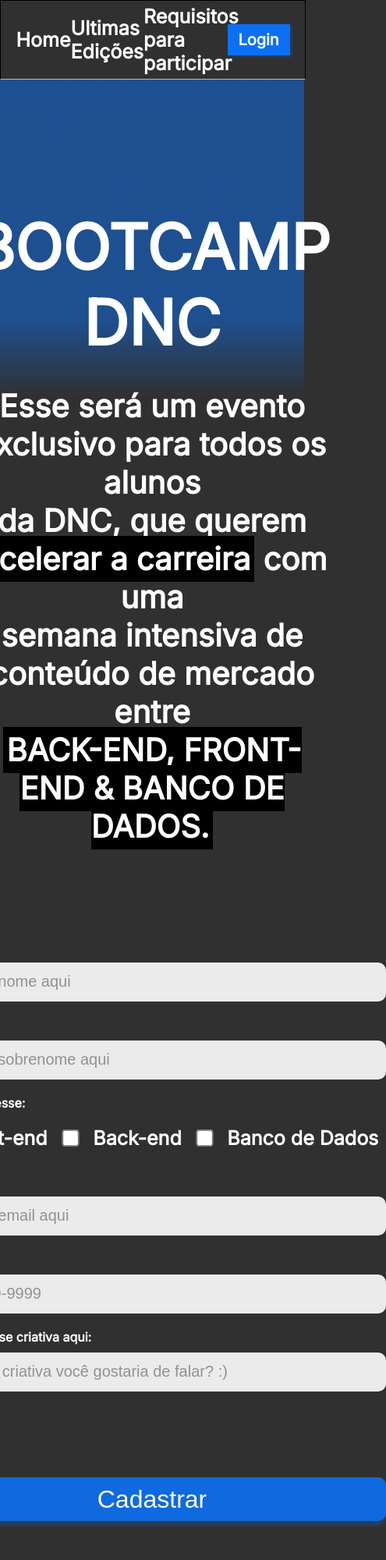
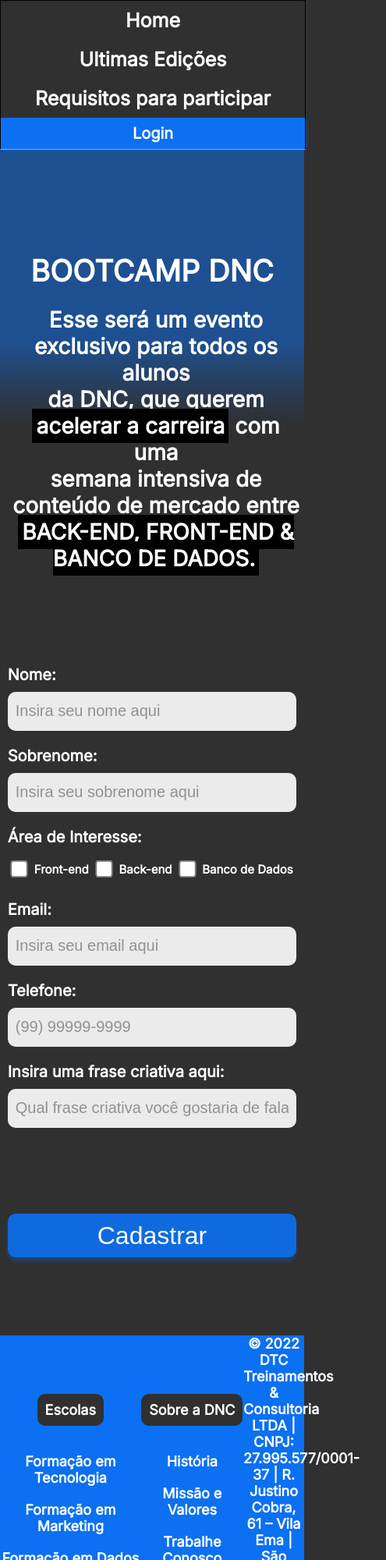
Before and after one commit to uel91/bootcamp-dnc, a plain HTML site: page index.html in a window 390 px wide. Shown: the top 2000 px of the page at 78% size, 495 px wide, since content can reach past the window. Drawn offline with Linux system fonts and the light colour scheme.

Commit message:
Adicionando media query para mobile

```diff
--- a/estilo.css
+++ b/estilo.css
@@ -167,3 +167,141 @@
                     cursor: pointer;
 
                 }
+                /* Footer */
+
+                footer{
+                   width: 100%;
+                   background-color: var(--azul-dnc);
+                }
+
+                footer .linha1{
+                    display: flex;
+                    justify-content: space-around;
+                    align-items: center;
+                }
+
+                footer ul{
+                    list-style: none;
+                    margin: 0px;
+                    padding: 0px;
+                }
+
+                footer nav{
+                    display: flex;
+                    flex-direction: column;
+                    align-items: center;
+
+                    height: 330px;
+                }
+
+                footer h5{
+                    text-align: center;
+                    color: white;
+                    font-weight: 800;
+                    font-size: 18px;
+                    font-family: var(--fonte-padrao);
+                    background-color: var(--preto-dnc);
+                    border-radius: 10px;
+
+                    padding: 10px 10px 10px 10px;
+                    margin-bottom: 15px;
+                }
+
+                footer ul li{
+                    text-align: center;
+                    color: white;
+                    font-weight: 600;
+                    font-size: 18px;
+                    font-family: var(--fonte-padrao);
+
+                    margin: 20px 0px 20px 0px;
+                }
+
+                footer ul li a{
+                    color: white;
+                    text-decoration: none;
+                }
+
+                footer ul li a:hover{
+                    color:var(--cinza-hover);
+                }
+
+                footer .endereço{
+                    font-weight: 600;
+                    font-size: 18px;
+                    font-family: var(--fonte-padrao);
+                    color: white;
+                    text-align:center;
+                    width: 20%;
+                }
+
+                footer .linha2{
+                    height: 35px;
+                    display: flex;
+                    justify-content: center;
+                    margin: 0px;
+                    padding: 10px;
+                }
+
+                footer .linha2 a{
+                    font-family: var(--fonte-padrao);
+                    font-size: 18px;
+                    font-weight: 600;
+                    color: white;
+                    text-decoration: none;
+                    padding: 5px;
+                }
+
+                footer .linha2 a:first-child{
+                    border-right: 3px solid white;
+                }
+
+                footer .linha2 a:hover{
+                    color:var(--cinza-hover);
+                }
+@media only screen and (max-width: 600px){
+
+    #principal{
+       flex-direction: column;
+       height: auto;
+    }
+
+    #menu{
+        flex-direction: column;
+        width: 100%;
+        margin:0px;
+    }
+
+    #menu a{
+        display: flex;
+        align-items: center;
+        height: 50px;
+
+    }
+
+    #principal button{
+        width: 100%;
+        margin:0px
+    }
+
+    /* Section */
+
+    section h1{
+        font-size: 38px;
+    }
+
+    section h2{
+        font-size: 28px;
+        padding-right: 5px;
+        padding-left: 15px;
+    }
+
+    form{
+       width: 95%;
+       font-size: 20px;
+    }
+
+    .checkbox-items label{
+       font-size:15px;
+    }
+}
--- a/index.html
+++ b/index.html
@@ -76,5 +76,54 @@
 
     </section>
 
+    <footer>
+        <div class="linha1">
+            <nav>
+                <h5>Escolas</h5>
+                <ul>
+                    <li>
+                        <a href="">Formação em Tecnologia</a>
+                    </li>
+                    <li>
+                        <a href="">Formação em Marketing</a>
+                    </li>
+                    <li>
+                        <a href="">Formação em Dados</a>
+                    </li>
+                    <li>
+                        <a href="">Formação em Projetos</a>
+                    </li>
+                    <li>
+                        <a href="">Formação em Produto</a>
+                    </li>
+                </ul>
+            </nav>
+            <nav>
+                <h5>Sobre a DNC</h5>
+                <ul>
+                    <li>
+                        <a href="">História</a>
+                    </li>
+                    <li>
+                        <a href="">Missão e Valores</a>
+                    </li>
+                    <li>
+                        <a href="">Trabalhe Conosco</a>
+                    </li>
+                    <li>
+                        <a href="">Conteúdo Gratuito</a>
+                    </li>
+                </ul>
+            </nav>
+            <div class="endereço">
+                © 2022 DTC Treinamentos & Consultoria LTDA | CNPJ: 27.995.577/0001-37 | R. Justino Cobra, 61 – Vila Ema | São José dos Campos – SP | CEP 12243-030
+            </div>
+        </div>
+        <div class="linha2">
+            <a href="">Termos de Uso</a>
+            <a href="">Política de Privacidade</a>
+        </div>
+    </footer>
+
 </body>
 </html>
```
